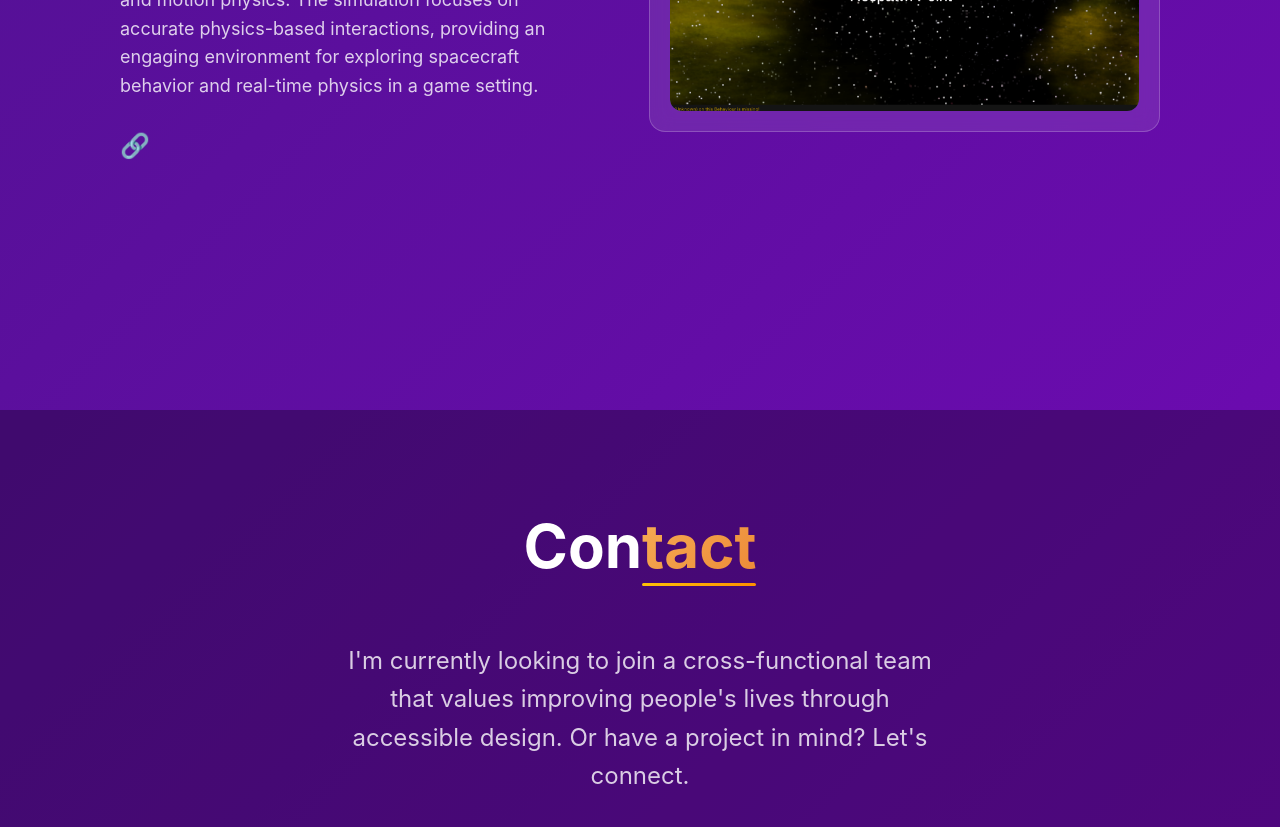
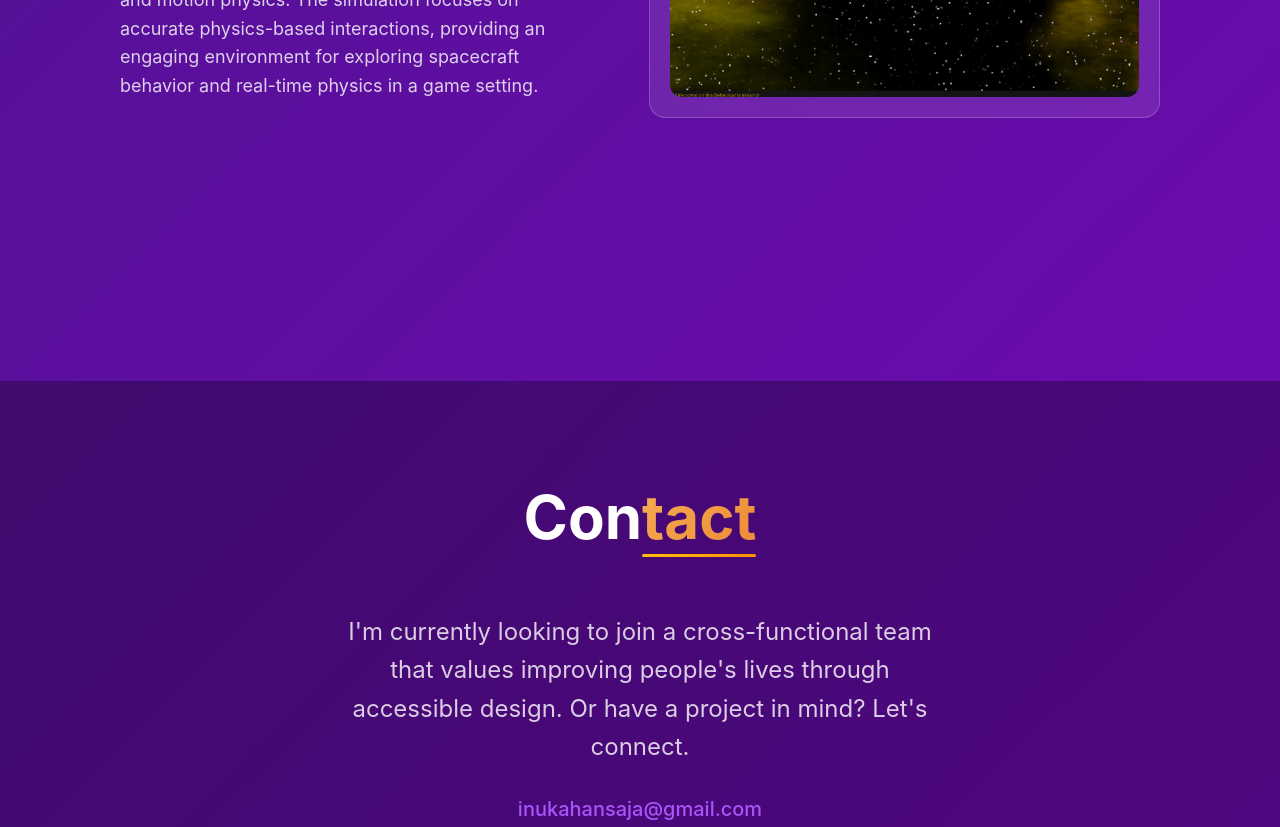
Before and after one commit to InukaHansaja/Portfolio, a plain HTML site: page index.html in a window 1280 px wide. Shown: the part 9200-10027 px from the top of the page. Drawn offline with Linux system fonts and the light colour scheme.

Commit message:
devlab update

```diff
--- a/index.html
+++ b/index.html
@@ -443,9 +443,7 @@
                 <h4 class="project-label">FEATURED PROJECT</h4>
                 <h3>🚀 3D Rocket Simulation Game</h3>
                 <p>A 3D rocket simulation game developed using Unity and C#. It offers players a realistic experience of rocket flight dynamics, including liftoff, thrust control, and motion physics. The simulation focuses on accurate physics-based interactions, providing an engaging environment for exploring spacecraft behavior and real-time physics in a game setting.</p>
-                <div class="project-links">
-                    <a href="#" class="project-link">🔗</a>
-                </div>
+
             </div>
             <div class="showcase-image">
                 <div class="project-preview project-preview-1">
```
